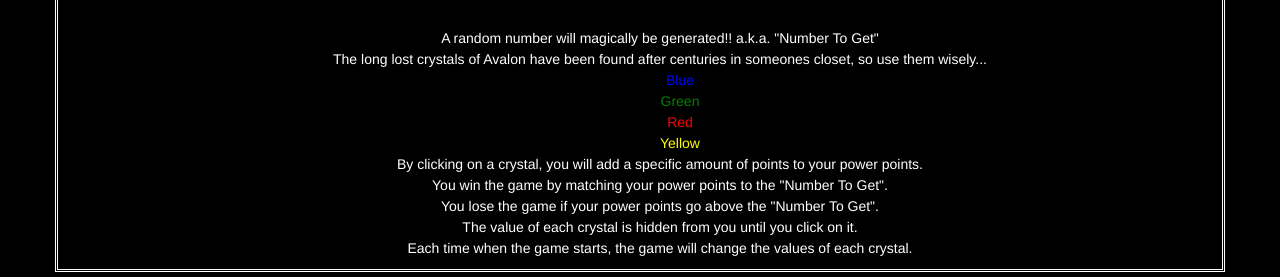
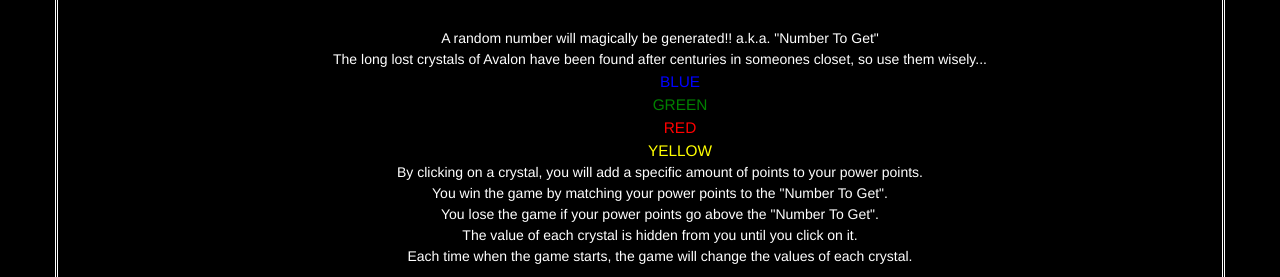
Before and after one commit to jliscar6591/week-4-game, a plain HTML site: page index.html in a window 1280 px wide. Shown: the part 149-426 px from the top of the page. Drawn offline with nearby package versions, Linux system fonts and the light colour scheme.

Commit message:
changed some font attributes

```diff
--- a/assets/css/style.css
+++ b/assets/css/style.css
@@ -15,15 +15,19 @@ body{
 }
 #red{
 color:red;
+font-size: 110%;
 }
 #green{
 color:green;
+font-size: 110%;
 }
 #blue{
 color:blue;
+font-size: 110%;
 }
 #yellow{
 color:yellow;
+font-size: 110%;
 }
 .winsAndLosses{
 	color: white;
--- a/index.html
+++ b/index.html
@@ -24,10 +24,10 @@
 				<li>A random number will magically be generated!!<span> a.k.a. "Number To Get"</span></li>
 				<li>The long lost crystals of Avalon have been found after centuries in someones closet, so use them wisely...</li>
 			<ul>
-				<li id="blue">Blue</li>
-				<li id="green">Green</li>
-				<li id="red">Red</li>
-				<li id="yellow">Yellow</li>
+				<li id="blue">BLUE</li>
+				<li id="green">GREEN</li>
+				<li id="red">RED</li>
+				<li id="yellow">YELLOW</li>
 			</ul>
 				<li>By clicking on a crystal, you will add a specific amount of points to your power points.</li>
 				<li>You win the game by matching your power points to the "Number To Get".</li>
```
